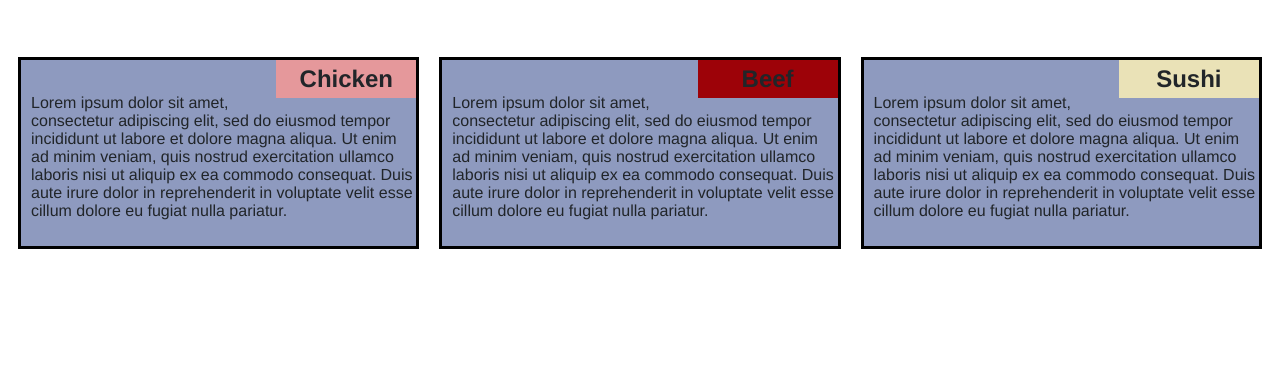
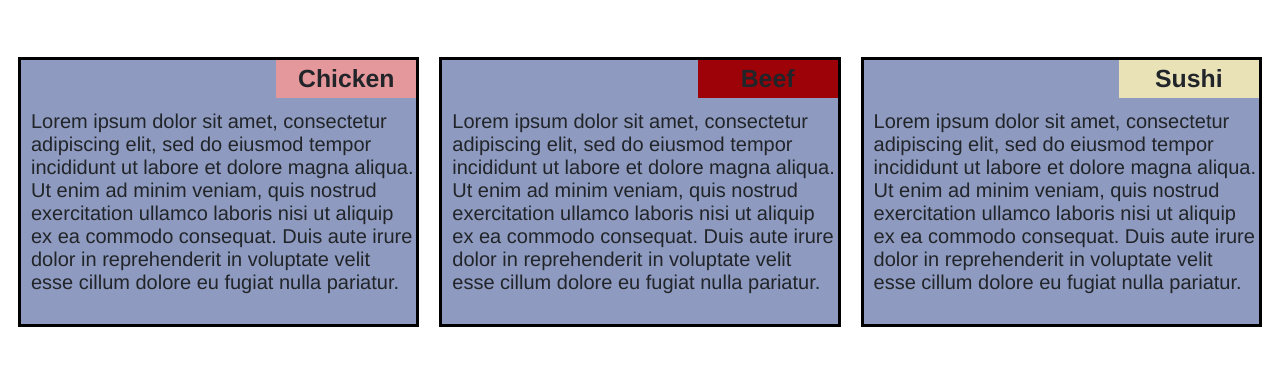
Before and after one commit to Karawi/module2-solution, a plain HTML site: page index.html in a window 1280 px wide. Shown: the part 111-476 px from the top of the page. Drawn offline with Linux system fonts and the light colour scheme.

Commit message:
Changing h2 position code

```diff
--- a/css/styles.css
+++ b/css/styles.css
@@ -16,13 +16,19 @@ div {
   color: #212529;
   padding: 0px 0px 10px 10px;
   border: 3px solid black;
+  position: relative;
+  top: 0;
+  left: 0;
+
 }
 h2 {
-  margin: 0;
   padding: 5px;
   width: 140px;
   text-align: center;
-  float: right;
+  position: absolute;
+  right: 0;
+  margin: 0;
+  font-size: 155%;
 }
 #h2-chicken {
   background-color: #e5989b;
@@ -32,6 +38,10 @@ h2 {
 }
 #h2-sushi {
   background-color: #eae2b7;
+}
+p {
+  padding-top: 30px;
+  font-size: 125%
 }
 /********** Large devices only **********/
 @media (min-width: 992px) {
--- a/index.html
+++ b/index.html
@@ -9,19 +9,19 @@
 		<h1>Our Menu</h1>
 		<section class="col-lg-4 col-md-6 col-sd-12">
 			<div>
-				<h2 id="h2-chicken">Chicken</h2><br>
+				<h2 id="h2-chicken">Chicken</h2>
 				<p>Lorem ipsum dolor sit amet, consectetur adipiscing elit, sed do eiusmod tempor incididunt ut labore et dolore magna aliqua. Ut enim ad minim veniam, quis nostrud exercitation ullamco laboris nisi ut aliquip ex ea commodo consequat. Duis aute irure dolor in reprehenderit in voluptate velit esse cillum dolore eu fugiat nulla pariatur.</p>
 			</div>
 		</section>
 		<section class="col-lg-4 col-md-6 col-sd-12">
 			<div>
-				<h2 id="h2-beef">Beef</h2><br>
+				<h2 id="h2-beef">Beef</h2>
 				<p>Lorem ipsum dolor sit amet, consectetur adipiscing elit, sed do eiusmod tempor incididunt ut labore et dolore magna aliqua. Ut enim ad minim veniam, quis nostrud exercitation ullamco laboris nisi ut aliquip ex ea commodo consequat. Duis aute irure dolor in reprehenderit in voluptate velit esse cillum dolore eu fugiat nulla pariatur.</p>
 			</div>
 		</section>
 		<section class="col-lg-4 col-md-12 col-sd-12">
 			<div>
-				<h2 id="h2-sushi">Sushi</h2><br>
+				<h2 id="h2-sushi">Sushi</h2>
 				<p>Lorem ipsum dolor sit amet, consectetur adipiscing elit, sed do eiusmod tempor incididunt ut labore et dolore magna aliqua. Ut enim ad minim veniam, quis nostrud exercitation ullamco laboris nisi ut aliquip ex ea commodo consequat. Duis aute irure dolor in reprehenderit in voluptate velit esse cillum dolore eu fugiat nulla pariatur.</p>
 			</div>
 		</section>
```
